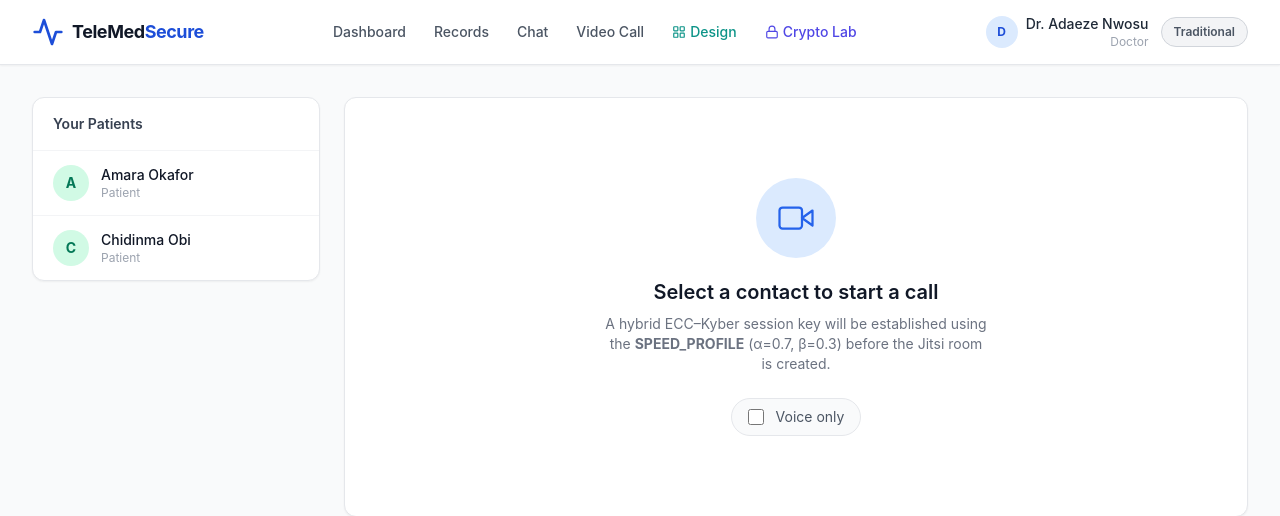
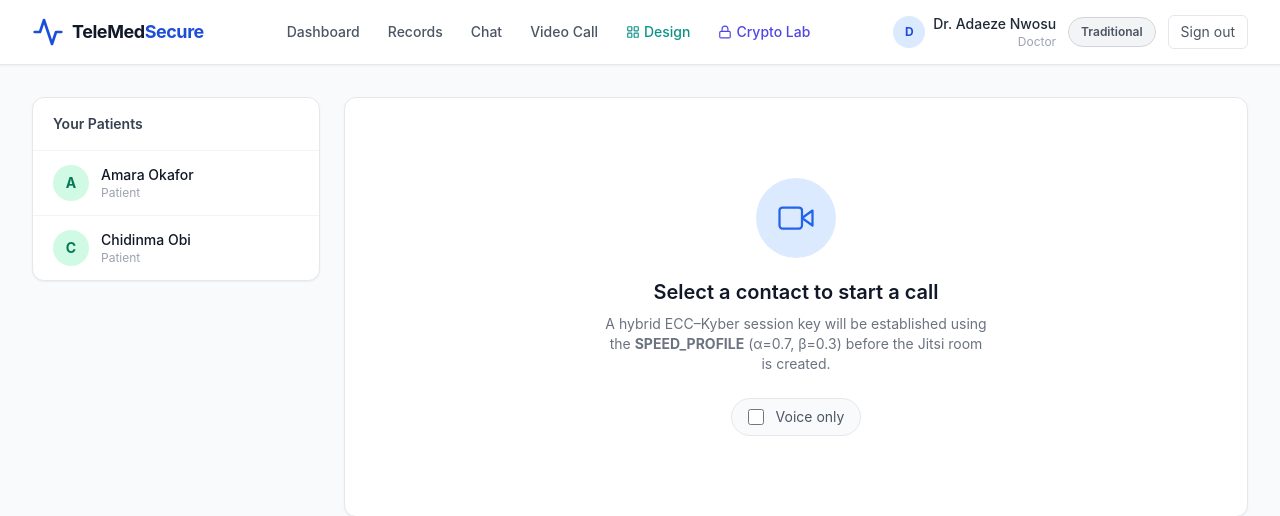
Before and after one commit to Cshegs/telemedicine-secure-system, a FastAPI app: page /call in a window 1280 px wide. Shown: the top 516 px of the page. Run offline with FastAPI, Linux system fonts and the light colour scheme; the visitor is signed in with stand-in values (Sample User, id 1); some libraries are stand-ins or nearby versions.

Commit message:
Restore Sign out button to desktop navigation

```diff
--- a/app/templates/base.html
+++ b/app/templates/base.html
@@ -100,6 +100,13 @@
                   title="Switch encryption mode">
             <span id="modeLabel">Proposed</span>
           </button>
+
+          <a href="/logout"
+             class="hidden sm:flex px-3 py-1.5 rounded-md border border-gray-200
+                    text-sm text-gray-600 hover:bg-red-50 hover:border-red-200
+                    hover:text-red-600 transition-colors">
+            Sign out
+          </a>
 
           <!-- Mobile hamburger -->
           <button id="menu-toggle"
```
